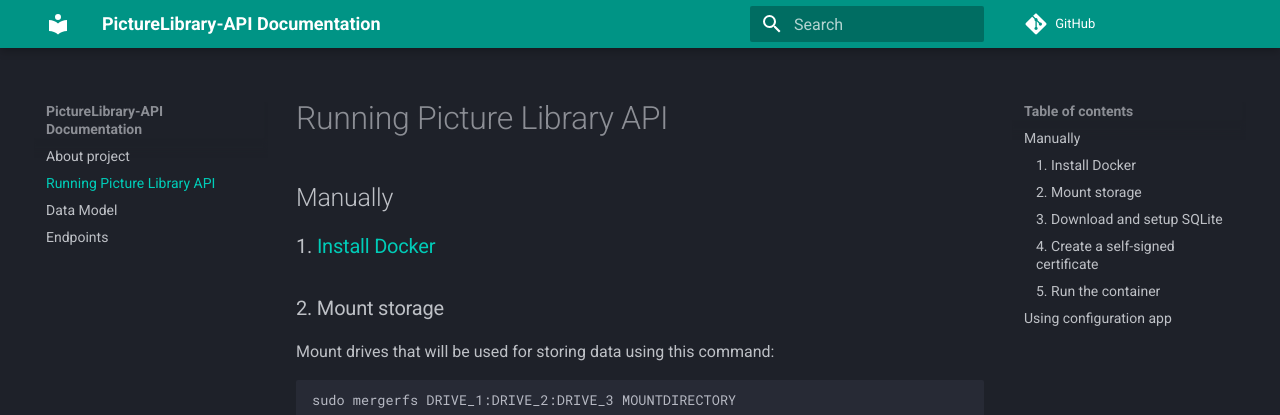
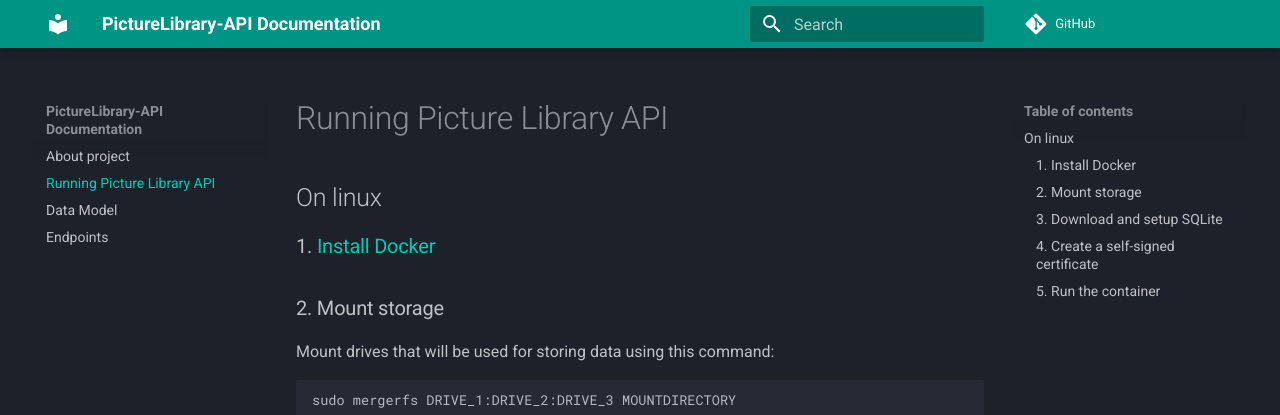
Before and after one commit to TomaszKumiega/PictureLibrary.API.Old, an MkDocs documentation site: the page built from docs/how_to_run.md, in a window 1280 px wide and 1400 px high. Shown: the top 415 px of the window. Built offline with MkDocs 1.6.1 and Material for MkDocs 9.7.7, drawn with Linux system fonts in a browser that asks for light colours; comment, search, counter and statistics services are not loaded; some of the changed text lies outside the part shown.

Commit message:
Update how_to_run.md

````diff
--- a/docs/how_to_run.md
+++ b/docs/how_to_run.md
@@ -1,6 +1,6 @@
 # Running Picture Library API
 
-## Manually
+## On linux
 
 ### 1. [Install Docker](https://www.docker.com/get-started)
 
@@ -60,9 +60,5 @@ docker run -d -it -p 5000:5000 -p 5001:5001 --name CONTAINER_NAME --mount type=b
 Command for ARM32 architecture machine (RaspberryPi):
 
 ```sh
-docker run -d -it -p 5000:5000 -p 5001:5001 --name CONTAINER_NAME --mount type=bind,source=DIRECTORY,target=PictureLibraryFileSystem/ docker.pkg.github.com/tomaszkumiega/picturelibrary-api/picturelibraryapi:master
+docker run -d -it -p 5000:5000 -p 5001:5001 --name CONTAINER_NAME --mount type=bind,source=DIRECTORY,target=PictureLibraryFileSystem/ docker.pkg.github.com/tomaszkumiega/picturelibrary-api/picturelibraryapi-arm32:latest
 ```
-
-## Using configuration app
-
-**SOON**
````
